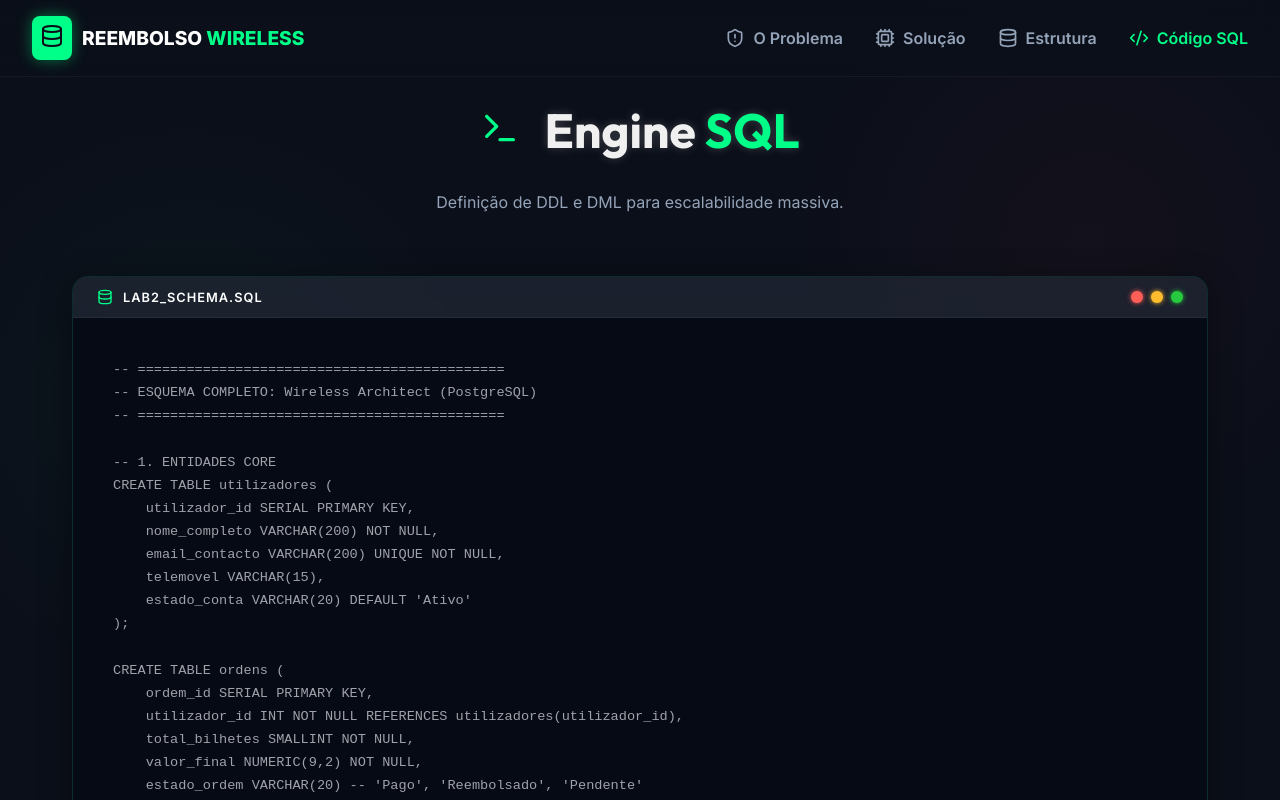
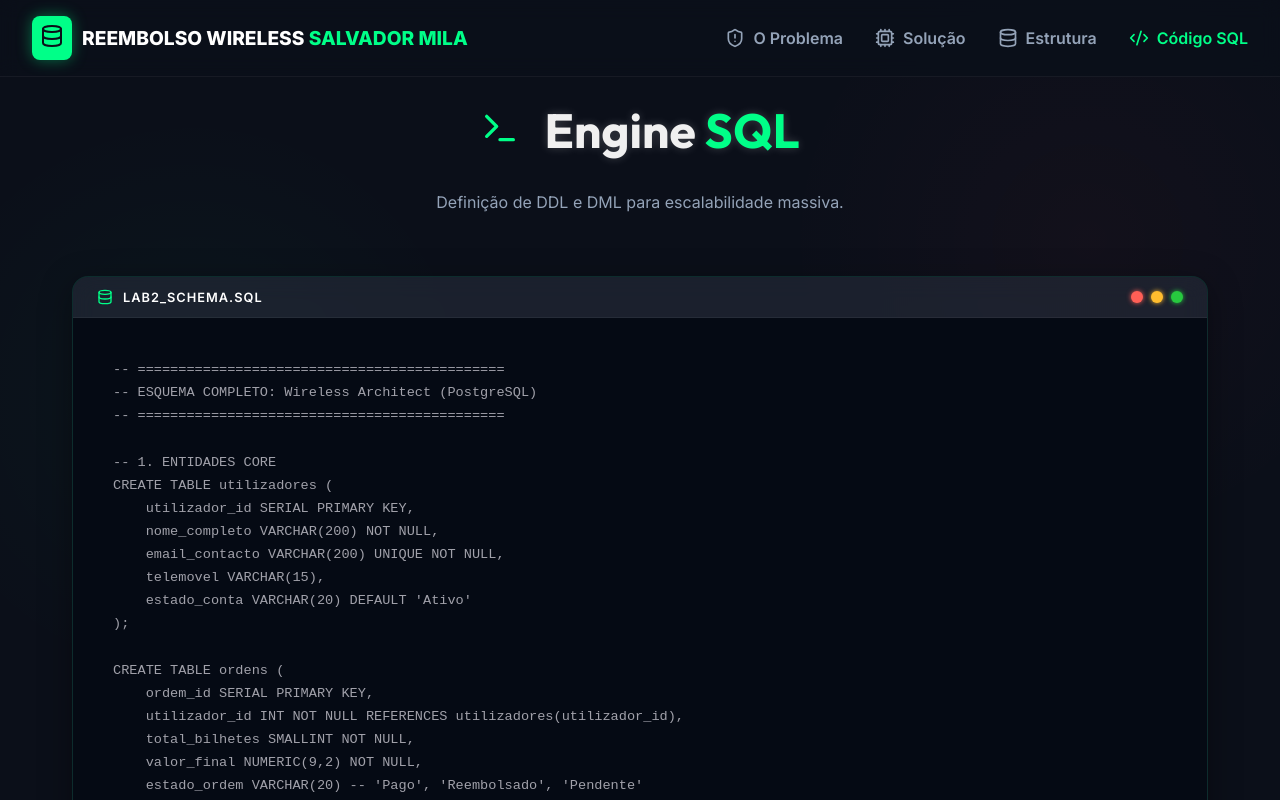
Before and after one commit to SalvadorMilaFilipe/TBBD, a React (Vite) app: page /sql in a window 1280 px wide. Shown: the top 800 px of the page. Built offline with nearby package versions, Linux system fonts and the light colour scheme.

Commit message:
feat: update navbar brand name

```diff
--- a/src/components/Navbar.jsx
+++ b/src/components/Navbar.jsx
@@ -23,7 +23,7 @@ const Navbar = () => {
         }}>
           <Database size={24} color="#0b0f19" />
         </div>
-        <span style={{ fontWeight: 800, fontSize: '1.2rem', color: 'white' }}>REEMBOLSO <span className="text-accent">WIRELESS</span></span>
+        <span style={{ fontWeight: 800, fontSize: '1.2rem', color: 'white' }}>REEMBOLSO WIRELESS <span className="text-accent">SALVADOR MILA</span></span>
       </div>
       <div className="nav-links">
         {links.map((link) => (
```
